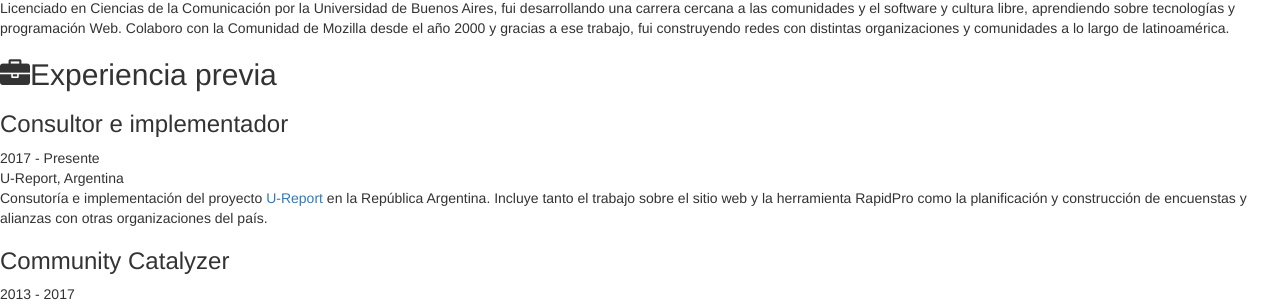
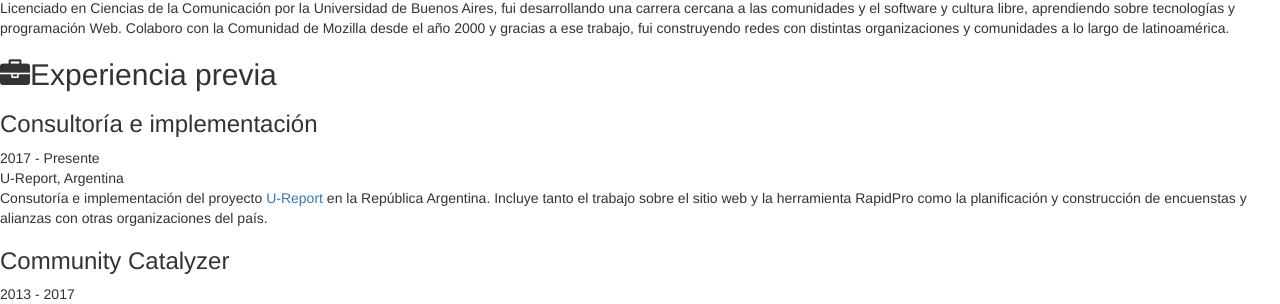
Before and after one commit to deimidis/curriculum, a Jekyll site: the page built from index.html, in a window 1280 px wide and 900 px high, scrolled down 694 px. Shown: the part 150-454 px from the top of the window. Built offline with Jekyll 4.4.1, drawn with Linux system fonts in a browser that asks for light colours.

Commit message:
minor fix

```diff
--- a/_includes/experience.html
+++ b/_includes/experience.html
@@ -4,7 +4,7 @@
                 <div class="item">
                     <div class="meta">
                         <div class="upper-row">
-                            <h3 class="job-title">Consultor e implementador</h3>
+                            <h3 class="job-title">Consultoría e implementación</h3>
                             <div class="time">2017 - Presente</div>
                         </div><!--//upper-row-->
                         <div class="company">U-Report, Argentina</div>
```
